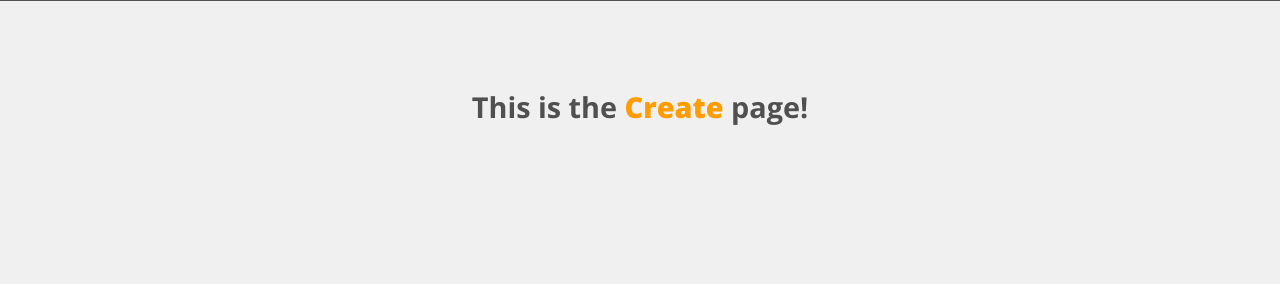
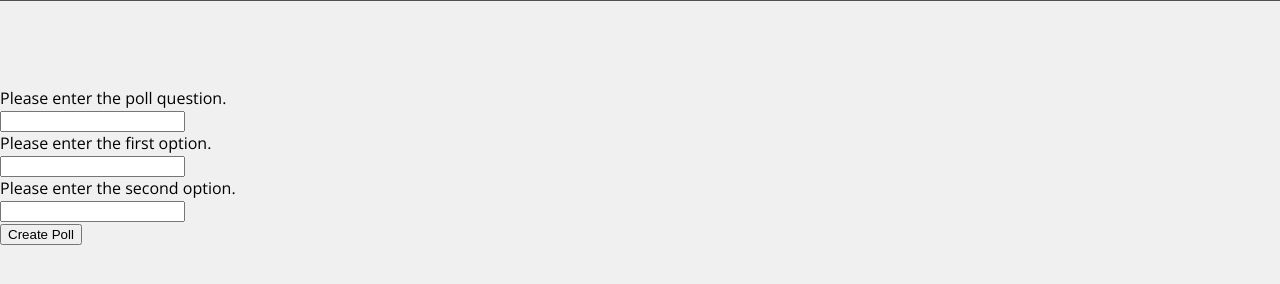
Before and after one commit to RobbertSinclair/Pollarize, a Django app: page /create_poll/ in a window 1280 px wide. Shown: the part 53-337 px from the top of the page. Run offline with Django 3.2, Linux system fonts and the light colour scheme; the visitor is signed in with stand-in values (Sample User, id 1); data comes from the database, SQL or seed files in the repository; data that the repository does not hold is empty; some libraries are stand-ins or nearby versions.

Commit message:
work on create_poll and register, not quite done

```diff
--- a/pollarize/poll_app/forms.py
+++ b/pollarize/poll_app/forms.py
@@ -3,23 +3,26 @@ from poll_app.models import UserProfile, Poll, Comment
 from django.contrib.auth.models import User
 
 
-class PollForm(forms.ModelForm):
-    question = forms.CharField(help_text="Enter a question")
-    answer1 = forms.CharField(help_text="Answer 1")
-    answer2 = forms.CharField(help_text="Answer 2")
-    votes1 = forms.CharField(widget=forms.HiddenInput(), initial=0)
-    votes2 = forms.CharField(widget=forms.HiddenInput(), initial=0)
-    poll_slug = forms.CharField(widget=forms.HiddenInput(), required=False)
+class CreatePollForm(forms.ModelForm):
+    # user input
+    question = forms.CharField(max_length=128, help_text="Please enter the poll question.")
+    answer1 = forms.CharField(max_length=5000, help_text="Please enter the first option.")
+    answer2 = forms.CharField(max_length=5000, help_text="Please enter the second option.")
+
+    # hidden fields
+    votes1 = forms.IntegerField(widget=forms.HiddenInput(), initial=0)
+    votes2 = forms.IntegerField(widget=forms.HiddenInput(), initial=0)
+    poll_slug = forms.SlugField(widget=forms.HiddenInput(), required=False)
 
     class Meta:
         model = Poll
-        exclude = ('submitter',)
+        fields = ['question', 'answer1', 'answer2']
 
 class UserProfileForm(forms.ModelForm):
 
     class Meta:
         model = UserProfile
-        fields = ('picture',)
+        fields = ('profile_image',)
 
 class UserForm(forms.ModelForm):
     password = forms.CharField(widget=forms.PasswordInput())
--- a/pollarize/poll_app/views.py
+++ b/pollarize/poll_app/views.py
@@ -2,6 +2,7 @@ from django.shortcuts import render, redirect
 from django.http import HttpResponse, JsonResponse, HttpResponseNotFound, Http404
 from django.views import View
 from poll_app.models import Poll, Comment, UserProfile, VotesIn, VotesInComment
+from poll_app.forms import CreatePollForm, UserProfileForm
 from django.contrib.auth.models import User
 from django.views.decorators.csrf import csrf_exempt
 from django.contrib.auth.decorators import login_required
@@ -70,10 +71,50 @@ def random_poll(request):
         return redirect("poll_app:results", poll_slug=the_slug)
 
 def create(request):
-    return render(request, "poll_app/create.html")
+    context_dict = {}
+
+    user = request.user
+    if not user.is_authenticated:
+        return redirect(reverse('poll_app:login'))
+    form = CreatePollForm(request.POST or None)
+    if form.is_valid():
+        poll_list = Poll.objects.order_by("id")
+        obj = form.save(commit=False)
+        obj.id = poll_list[0].id + 1
+        obj.submitter = user
+        obj.pub_date = timezone.now
+        obj.save(update_fields=['question','answer1','answer2'])
+
+        form = CreatePollForm()
+        poll_slug = Poll.objects.get(id=(obj.id))
+        return redirect(reverse("poll_app:vote",poll_slug))
+    else:
+        obj = form.save(commit=False)
+        obj.submitter = user
+        obj.save()
+    context_dict['form'] = form
+
+    return render(request, "poll_app/create.html", context=context_dict)
 
 def search(request):
     return render(request, "poll_app/search.html")
+
+def register(request):
+    form = UserProfileForm()
+
+    if request.method == 'POST':
+        print(request.POST)
+        form = UserProfileForm(request.POST, request.FILES)
+        if form.is_valid():
+            user_profile = form.save(commit=False)
+            user_profile.user = request.user
+            user_profile.save()
+            return redirect(reverse('poll_app:homepage'))
+        else:
+            print(form.errors)
+    context_dict = {'form': form}
+
+    return render(request, 'poll_app/register.html', context_dict)
 
 def login(request):
     return render(request, "poll_app/login.html")
--- a/pollarize/templates/poll_app/create.html
+++ b/pollarize/templates/poll_app/create.html
@@ -6,5 +6,36 @@
 {% endblock %}
 
 {% block body_block %}
-<h1>This is the <em>Create</em> page!</h1>
+<div class="container">
+	<div class="row">
+		<div class="col-lg-7 offset-lg-1">
+                     <form id="workout_form" method="post" action="/create_poll/">{% csrf_token %}
+
+                            {% if error == True %}
+                            <div class="alert alert-warning">
+                                   <strong>Warning!</strong> A poll must have a question and two answers.
+                            </div>
+                            {% endif %}
+
+                            {% for hidden in form.hidden_fields %}
+                                   {{ hidden }}
+                            {% endfor %}
+
+                            {% for field in form.visible_fields %}
+
+                                   {{ field.errors }}
+
+                                   <div class="form-group">
+
+                                   <label class="blue">{{ field.help_text }}</label>
+                                   <div class="input">{{ field }}</div>
+
+                                   </div>
+
+                            {% endfor %}
+                            <button class="btn button_green" formaction='/create_poll/'>Create Poll</button>
+                     </form>
+              </div>
+	</div>
+</div>
 {% endblock %}
```
Also changed, not shown: pollarize/templates/poll_app/register.html (added, +40 -0 lines).
